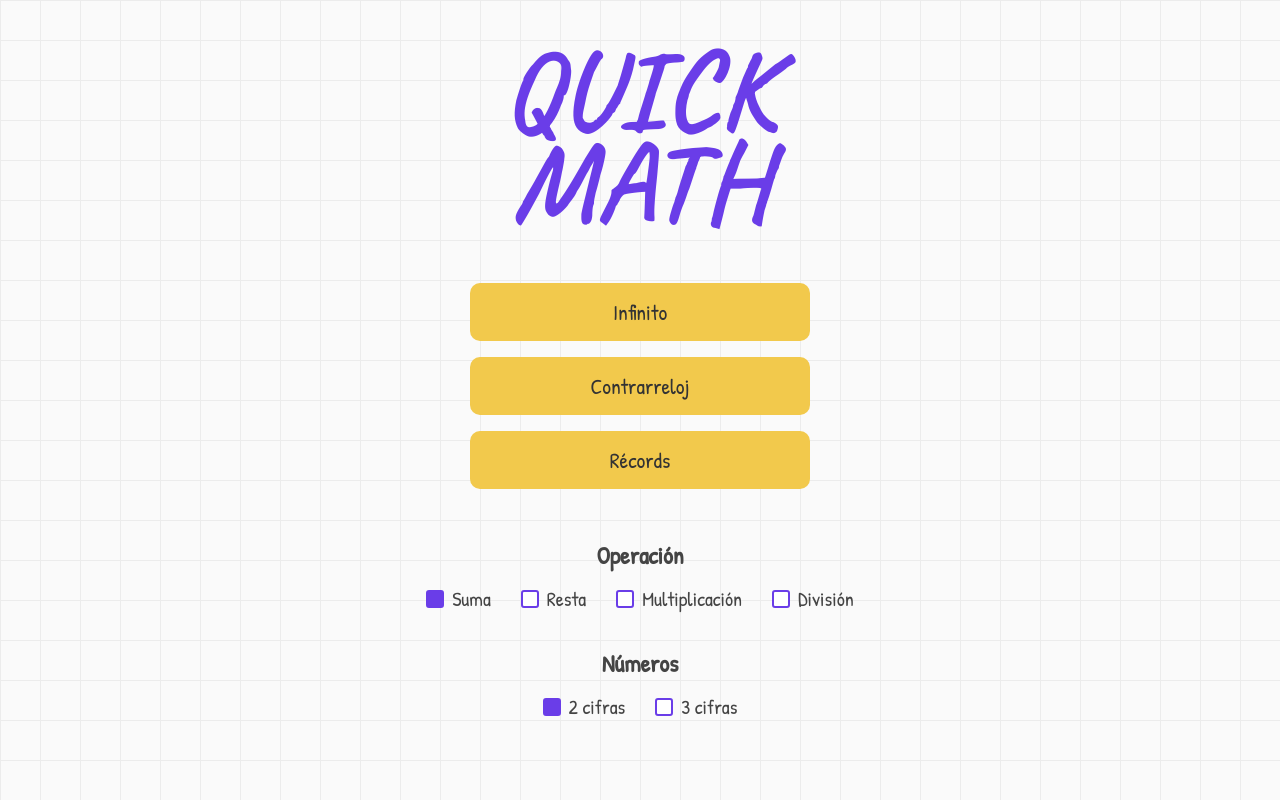
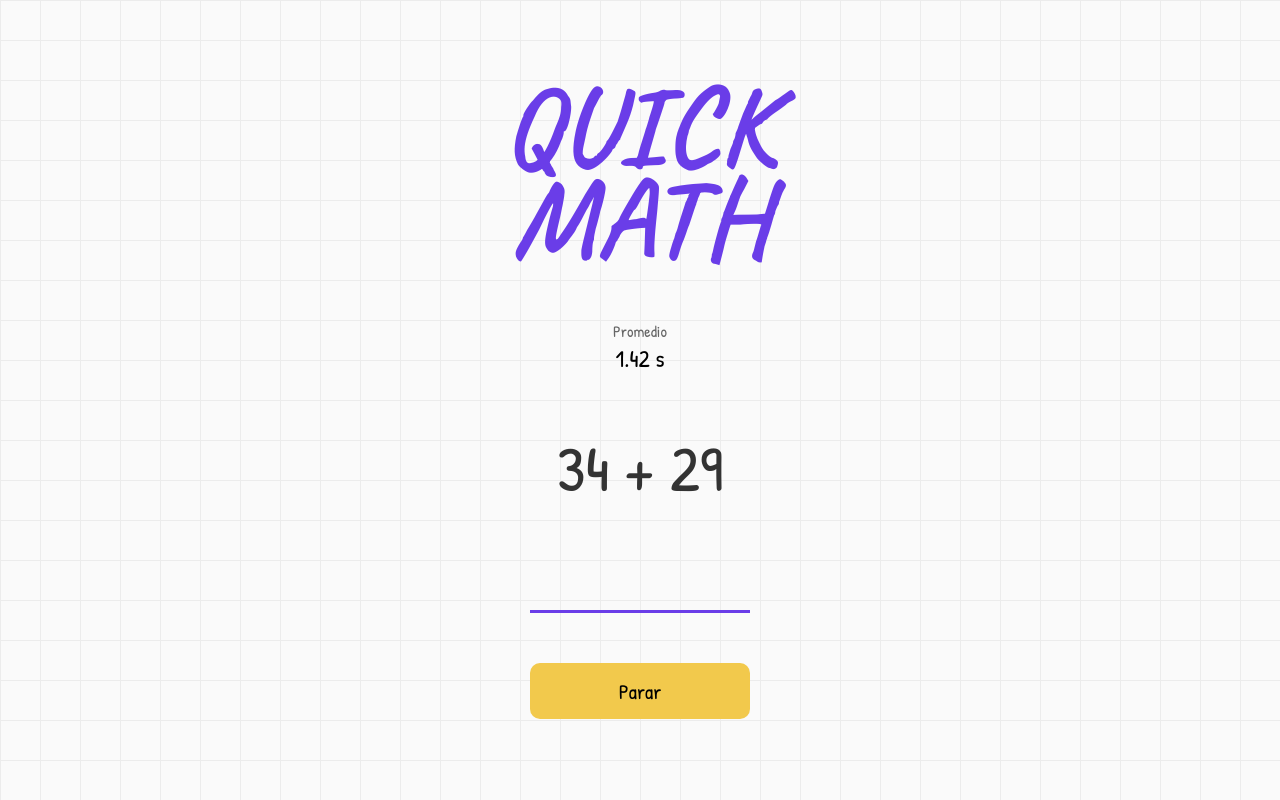
Before and after one commit to bastianc-dev/quickmath, a plain HTML site: page index.html in a window 1280 px wide. Both pictures are taken after a click on the button "Infinito". Drawn offline with Linux system fonts and the light colour scheme.

Commit message:
Añadir pantalla de juego

```diff
--- a/index.html
+++ b/index.html
@@ -4,11 +4,15 @@
     <meta charset="UTF-8">
     <meta name="viewport" content="width=device-width, initial-scale=1.0">
     <title>Quick Math</title>
+
     <link rel="preconnect" href="https://fonts.googleapis.com">
     <link rel="preconnect" href="https://fonts.gstatic.com" crossorigin>
+
     <link href="https://fonts.googleapis.com/css2?family=Caveat:wght@700&family=Patrick+Hand&display=swap" rel="stylesheet">
+
     <link rel="stylesheet" href="style.css">
 </head>
+
 <body>
 
 <div class="container">
@@ -17,6 +21,12 @@
         <span>QUICK</span>
         <span>MATH</span>
     </h1>
+
+    <!-- =========================
+         MENÚ PRINCIPAL
+    ========================== -->
+
+    <div id="menuScreen">
 
         <div class="menu-buttons">
             <button id="btnInfinite">Infinito</button>
@@ -72,6 +82,37 @@
 
     </div>
 
+    <!-- =========================
+         PANTALLA DEL JUEGO
+    ========================== -->
+
+    <div id="gameScreen" style="display:none;">
+
+        <div class="game-info">
+            <p class="small-title">Promedio</p>
+            <p class="small-value">1.42 s</p>
+        </div>
+
+        <div class="operation">
+            34 + 29
+        </div>
+
+        <input
+            type="text"
+            class="answer"
+            inputmode="numeric"
+            autocomplete="off"
+            spellcheck="false"
+        >
+
+        <button id="btnStop">
+            Parar
+        </button>
+
+    </div>
+
+</div>
+
 <script src="main.js"></script>
 
 </body>
--- a/main.js
+++ b/main.js
@@ -28,3 +28,19 @@ operaciones.forEach(radio => {
 });
 
 actualizarNumeros();
+
+const menu = document.getElementById("menuScreen");
+const game = document.getElementById("gameScreen");
+
+const btnInfinite = document.getElementById("btnInfinite");
+const btnTimer = document.getElementById("btnTimer");
+
+function iniciarJuego() {
+
+    menu.style.display = "none";
+    game.style.display = "flex";
+
+}
+
+btnInfinite.addEventListener("click", iniciarJuego);
+btnTimer.addEventListener("click", iniciarJuego);
--- a/style.css
+++ b/style.css
@@ -194,3 +194,83 @@ input[type="radio"]:hover {
     }
 
 }
+
+/* =========================
+   Pantalla del juego
+========================= */
+
+#gameScreen {
+
+    display: flex;
+    flex-direction: column;
+    align-items: center;
+
+}
+
+.game-info {
+
+    margin-bottom: 50px;
+
+}
+
+.small-title {
+
+    font-size: 1rem;
+    color: #666;
+
+}
+
+.small-value {
+
+    font-size: 1.5rem;
+
+}
+
+.operation {
+
+    font-size: 4rem;
+    color: #333;
+
+    margin-bottom: 25px;
+
+}
+
+.answer {
+
+    width: 220px;
+
+    text-align: center;
+
+    font-size: 2.5rem;
+
+    font-family: inherit;
+
+    padding: 10px;
+
+    border: none;
+    border-bottom: 3px solid #6a3de8;
+
+    background: transparent;
+    outline: none;
+
+    margin-bottom: 50px;
+
+}
+
+#btnStop {
+
+    width: 220px;
+
+    padding: 14px;
+
+    border: none;
+    border-radius: 10px;
+
+    background: #f2c94c;
+
+    font-family: inherit;
+    font-size: 1.3rem;
+
+    cursor: pointer;
+
+}
```
Lines whose indentation alone changed are shown as unchanged.
